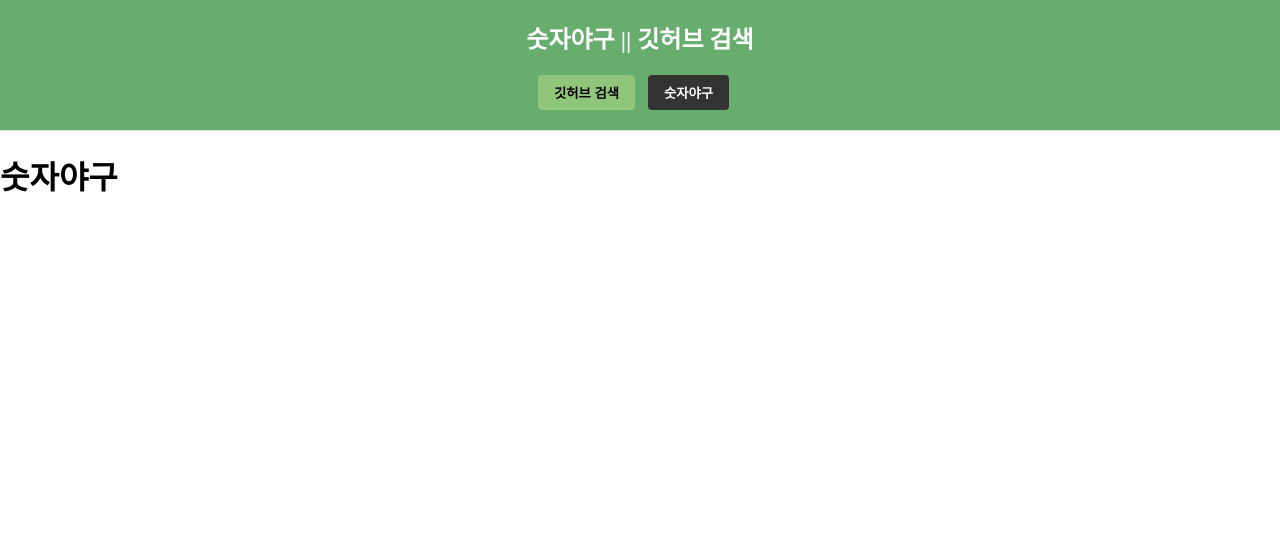
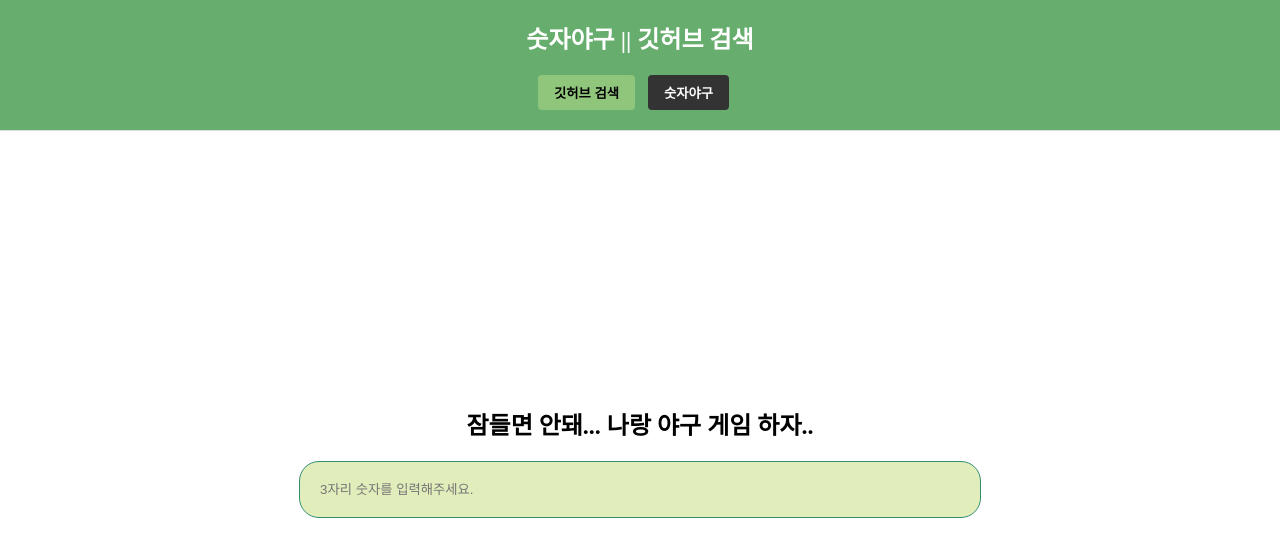
Before and after one commit to AT-SOPT-WEB/SoyPark, a React (Vite) app in the folder week3/assignment/: page / in a window 1280 px wide. Both pictures are taken after a click on the button "숫자야구". Shown: the top 556 px of the page. Built offline with nearby package versions, Linux system fonts and the light colour scheme.

Commit message:
Feat: 숫자야구게임

```diff
--- a/week3/assignment/src/App.jsx
+++ b/week3/assignment/src/App.jsx
@@ -1,7 +1,9 @@
 import { useState } from 'react';
 import Header from './components/Header';
 import GithubPage from './pages/GithubPage';
-import NumberBasePage from './pages/NumberBaseballPage';
+import NumberBasePage from './pages/NumberBaseBall/NumberBaseballPage';
+/** @jsxImportSource @emotion/react */
+import { css } from '@emotion/react';
 
 
 function App() {
@@ -10,9 +12,16 @@ function App() {
   return (
     <div>
       <Header activeTab={activeTab} setActiveTab={setActiveTab} />
-      {activeTab === 'github' ? <GithubPage /> : <NumberBasePage />}
+      <div css={ContentWrapper}>
+        {activeTab === 'github' ? <GithubPage /> : <NumberBasePage />}
+      </div>
     </div>
   );
 }
 
 export default App;
+
+const ContentWrapper = css`
+  display: flex;
+  height: 80vh;
+`
--- /dev/null
+++ b/week3/assignment/src/components/CommonInput.jsx
@@ -0,0 +1,25 @@
+/** @jsxImportSource @emotion/react */
+import { css } from '@emotion/react';
+
+function CommonInput({ value, onChange, onKeyDown, placeholder }) {
+    return (
+        <input
+            type="text"
+            value={value}
+            onChange={onChange}
+            onKeyDown={onKeyDown}
+            placeholder={placeholder}
+            css={inputStyle}
+        />
+    );
+}
+
+const inputStyle = css`
+    width: 50%;
+    padding: 20px;
+    border-radius: 20px;
+    border: 1px solid #328E6E;
+    background-color: #E1EEBC;
+`;
+
+export default CommonInput;
--- a/week3/assignment/src/components/Header.jsx
+++ b/week3/assignment/src/components/Header.jsx
@@ -33,6 +33,7 @@ const headerStyle = css`
     text: white;
     background-color: #67AE6E;
     gap: 20px;
+    margin-bottom: 10px;
 `;
 
 const headTextStyle = css`
--- a/week3/assignment/src/components/TabButton.jsx
+++ b/week3/assignment/src/components/TabButton.jsx
@@ -15,14 +15,14 @@ const tabStyle = (isActive) => css`
     font-weight: bold;
     background: ${isActive ? '#333' : '#90C67C'};
     color: ${isActive ? 'white' : 'black'};
+    transition: background 0.2s;
     border: none;
     border-radius: 4px;
-
-    gap: 10px;
     cursor: pointer;
 
     &:hover {
         background: ${isActive ? '#555' : '#ddd'};
+        transition: background 0.2s;
     }
 `;
 
--- /dev/null
+++ b/week3/assignment/src/pages/NumberBaseBall/NumBaseStyle.js
@@ -0,0 +1,15 @@
+/** @jsxImportSource @emotion/react */
+import { css } from '@emotion/react';
+
+export const GameWrapperStyle = css`
+    display: flex;
+    flex-direction: column;
+    align-items: center;
+    justify-content: center;
+    flex: 1;
+    margin-top: 50px;
+`
+
+export const ResultMessage = css`
+    color: #328E6E;
+`
--- /dev/null
+++ b/week3/assignment/src/pages/NumberBaseBall/NumberBaseballPage.jsx
@@ -0,0 +1,103 @@
+/** @jsxImportSource @emotion/react */
+import { useState } from 'react';
+import CommonInput from '../../components/CommonInput';
+import { GameWrapperStyle, ResultMessage } from './NumBaseStyle';
+import ResultList from './ResultList';
+
+// 숫자 랜덤 생성
+function generateAnswer() {
+    const digits = [];
+    while (digits.length < 3) {
+        const rand = Math.floor(Math.random() * 10); // 0~9
+        if (!digits.includes(rand)) {
+            digits.push(rand);
+        }
+    }
+    return digits.map(String);
+}
+
+// 판정
+function getResult(input, answer) {
+    let strike = 0;
+    let ball = 0;
+
+    input.split('').forEach((num, idx) => {
+        if (num === answer[idx]) {
+            strike++;
+        } else if (answer.includes(num)) {
+            ball++;
+        }
+    });
+
+    if (strike === 0 && ball === 0) return 'OUT';
+    return `${strike}스트라이크   ${ball}볼`;
+}
+
+function NumberBasePage() {
+    const [numberInput, setnumberInput] = useState('');
+    const [answer, setAnswer] = useState(generateAnswer());
+    const [message, setMessage] = useState('');
+    const [resultList, setResultList] = useState([]);
+    const [attemptCount, setAttemptCount] = useState(0);
+
+    console.log(answer); // 정답
+
+    const handleChange = (e) => {
+        setnumberInput(e.target.value);
+    };
+
+    // 게임 초기화
+    const resetGame = () => {
+        setAnswer(generateAnswer());
+        setResultList([]);
+        setMessage('');
+        setnumberInput('');
+        setAttemptCount(0);
+    };
+
+    const handleKeyDown = (e) => {
+        if (e.key === 'Enter') {
+            if (/^\d{3}$/.test(numberInput) && new Set(numberInput).size === 3) {
+                const result = getResult(numberInput, answer);
+
+                // 리스트에 추가
+                const newResult = { value: numberInput, result};
+                setResultList((prev) => [...prev, newResult]);
+                setAttemptCount((prev) => prev + 1);
+
+                setMessage(`${result}`);
+
+                if (result.includes('3스트라이크')) {
+                    setMessage(`🎉정답입니다! 3초 뒤 게임이 초기화됩니다.`)
+                    setTimeout(() => {
+                        resetGame();
+                    }, 3000);
+                } else if (attemptCount + 1 > 10) {
+                    setMessage(`시도 횟수를 초과했습니다. 5초 뒤 게임이 초기화됩니다.`);
+                    setTimeout(() => resetGame(), 5000);
+                }
+
+                setnumberInput('');
+            } else {
+                setMessage('서로 다른 숫자 3자리를 입력해주세요.');
+            }
+        }
+    };
+
+    return(
+        <div css={GameWrapperStyle}>
+            <h2>잠들면 안돼... 나랑 야구 게임 하자..</h2>
+            <CommonInput
+                value={numberInput}
+                onChange={handleChange}
+                onKeyDown={handleKeyDown}
+                placeholder="3자리 숫자를 입력해주세요."
+            />
+            <h3 css={ResultMessage}>{message}</h3>
+            <ResultList resultList={resultList} />
+        </div>
+    )
+
+}
+
+export default NumberBasePage;
--- /dev/null
+++ b/week3/assignment/src/pages/NumberBaseBall/ResultList.jsx
@@ -0,0 +1,43 @@
+/** @jsxImportSource @emotion/react */
+import { css } from '@emotion/react';
+
+function ResultList({ resultList }) {
+    return (
+        <div css={ListWrapper}>
+            {resultList.map((result, index) => (
+                <ul css={listStyle}>
+                    <li key={index} css={itemStyle}>
+                        <span>{result.result}</span>
+                    </li>
+                </ul>
+            ))}
+        </div>
+    );
+}
+
+const ListWrapper = css`
+    display: flex;
+    flex-direction: column;
+    align-items: center;
+    padding: 0;
+    width: 100%;
+    gap: 15px;
+    margin-top: 30px;
+`;
+
+const listStyle = css`
+    list-style: none;
+    padding: 0;
+    margin: 0;
+    width: 53%;
+    border-radius: 15px;
+    border: 2px solid #328E6E;
+`;
+
+const itemStyle = css`
+    padding: 10px;
+    font-size: 16px;
+    text-align: center;
+`;
+
+export default ResultList;
--- a/week3/assignment/src/pages/NumberBaseballPage.jsx
+++ /dev/null
@@ -1,13 +0,0 @@
-/** @jsxImportSource @emotion/react */
-
-function NumberBasePage() {
-
-    return(
-        <>
-            <h1>숫자야구</h1>
-        </>
-    )
-
-}
-
-export default NumberBasePage;
```
